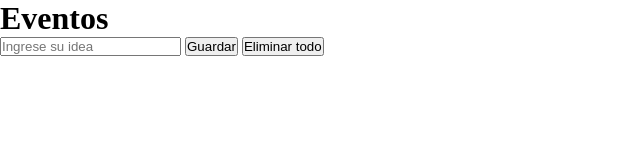
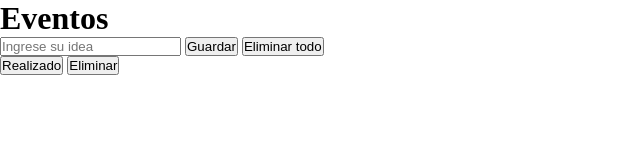
Before and after one commit to tomcookl/js-entregas, a plain HTML site: page index.html in a window 1280 px wide. Both pictures are taken after a click on the button "Guardar". Shown: the whole page, without its empty margins (0-640 px from the left). Drawn offline with Linux system fonts and the light colour scheme.

Commit message:
eventos y DOM

```diff
--- a/index.html
+++ b/index.html
@@ -32,7 +32,7 @@
 
 
 
-    <link rel="stylesheet" href="script.js">
+    <script src="script.js"></script>
 </body>
 
 </html>
--- a/script.js
+++ b/script.js
@@ -2,7 +2,7 @@ const notas = []
 let idUnico = 0
 
 class Nota {
-    construcutor(idea) {
+    constructor(idea) {
         this.idea = idea
         this.id = idUnico++
     }
@@ -16,4 +16,36 @@ const listaNotas = document.getElementById('listaNotas')
 btnGuardar.addEventListener('click', () => {
     notas.push(new Nota(inputNota.value))
     console.log(notas)
+    crearIdea()
 })
+
+
+function crearIdea() {
+    const idea = document.createElement('div')
+    notas.forEach((e) => {
+        idea.innerHTML =
+        `
+        <div class="card">
+            <div class="cardBody">
+                <h5 class="cardTitulo"> ${e.idea}</h5>
+                <button class="btnSi">Realizado</button>
+                <button class="btnNo ${notas.id}">Eliminar</button>
+            </div>
+        </div>
+        `
+    })
+    listaNotas.appendChild(idea)
+    eliminarIdea()
+}
+
+function eliminarIdea (){
+    let ideaAEliminar = document.querySelectorAll(`.${notas.id}`)
+    ideaAEliminar.forEach((idea) => {
+        idea.addEventListener('click', (e) => {
+            ideaAEliminar = e.target
+            let cardIdea = ideaAEliminar.closest('.card') //closest selecciona al elemento +cercano
+            notas.splice(cardIdea, 1)
+            cardIdea.remove()
+        })
+    })
+}
```
